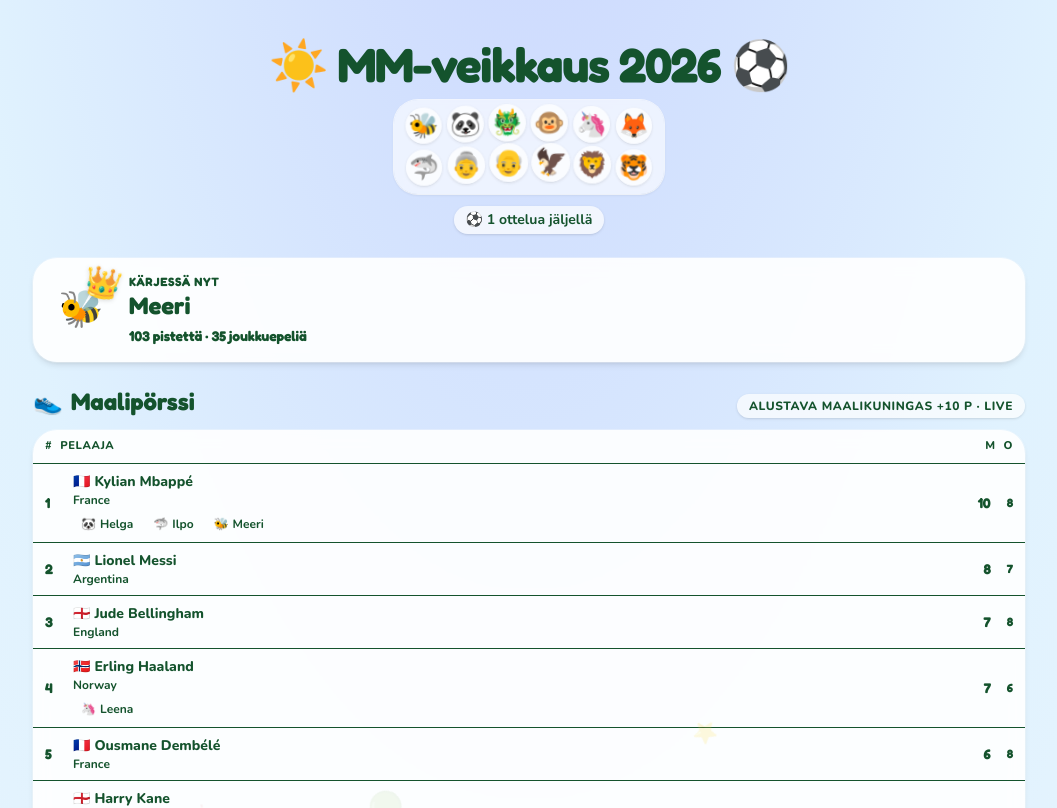
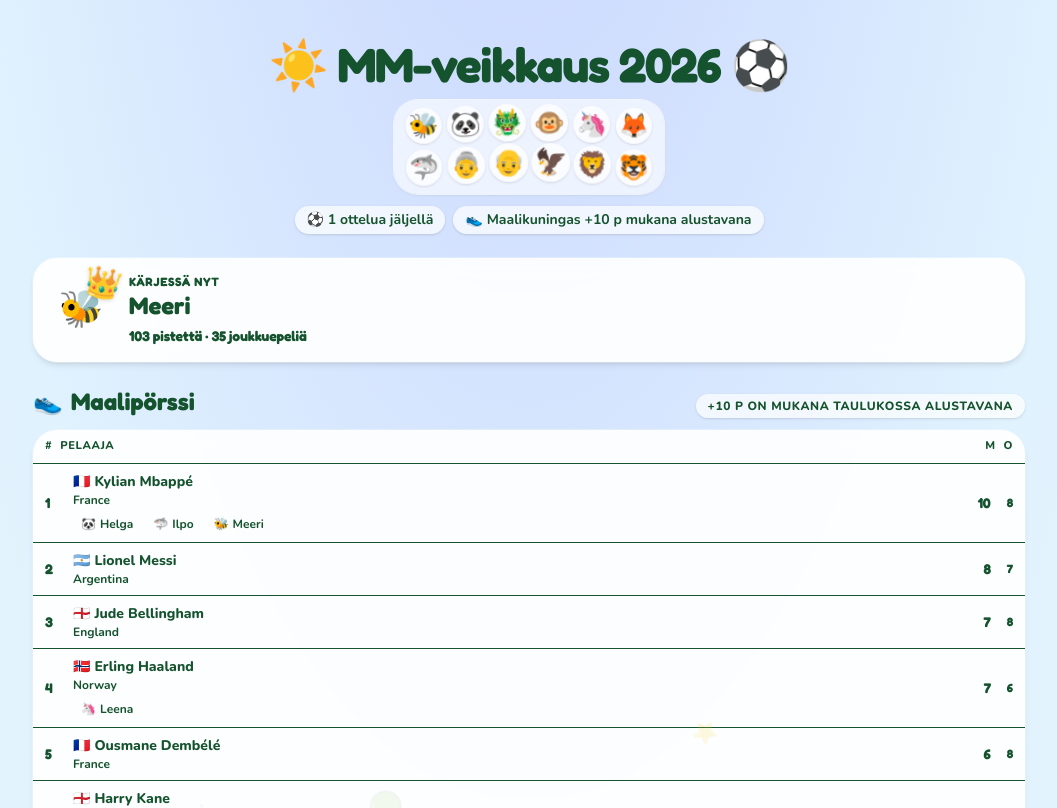
Before and after one commit to intery-oy/mm-veikkaus, a React (Vite) app: page / in a window 1280 px wide. Shown: the top 808 px of the page, without its empty margins (111-1168 px from the left). Built offline with nearby package versions, Linux system fonts and the light colour scheme.

Commit message:
Selkeytä alustavan maalikuningasbonuksen tila

```diff
--- a/src/app/App.tsx
+++ b/src/app/App.tsx
@@ -24,6 +24,9 @@ export function App() {
   const data = buildPortalData();
   const leader = data.bettors[0];
   const anyPoints = data.bettors.some((b) => b.total > 0);
+  const hasProvisionalTopScorerPoints = data.bettors.some((b) =>
+    b.bonusSlots.some((slot) => slot.label === 'Maalikuningas' && slot.status === 'provisional'),
+  );
 
   // Seuraavat ottelut. Pidä juuri alkaneet pelit näkyvissä hetken, jotta ottelu
   // ei katoa, jos tuloshaku päivittyy muutaman minuutin myöhässä.
@@ -71,6 +74,9 @@ export function App() {
         </div>
         <div className="mt-3 flex flex-wrap justify-center gap-2">
           <Pill>⚽ {data.remainingTournamentMatches} ottelua jäljellä</Pill>
+          {hasProvisionalTopScorerPoints && (
+            <Pill>👟 Maalikuningas +10 p mukana alustavana</Pill>
+          )}
         </div>
       </header>
 
@@ -98,12 +104,12 @@ export function App() {
         <section className="mb-8 space-y-3">
           <div className="flex flex-wrap items-end justify-between gap-2">
             <h2 className="flex items-center gap-2 font-display text-2xl font-bold text-[--color-grass-deep]">
-            <span>👟</span> Maalipörssi
-          </h2>
-          <span className="rounded-full bg-white/70 px-3 py-1 text-xs font-black uppercase tracking-wider text-[--color-muted] shadow-sm">
-              Alustava maalikuningas +10 p · live
-          </span>
-        </div>
+              <span>👟</span> Maalipörssi
+            </h2>
+            <span className="rounded-full bg-white/70 px-3 py-1 text-xs font-black uppercase tracking-wider text-[--color-muted] shadow-sm">
+              +10 p on mukana taulukossa alustavana
+            </span>
+          </div>
           <div className="overflow-hidden rounded-3xl bg-white/90 shadow-md ring-1 ring-white/30 backdrop-blur">
             <div className="grid grid-cols-[auto_1fr_auto_auto] gap-2 border-b border-[--color-line] px-3 py-2 text-[0.7rem] font-black uppercase tracking-wider text-[--color-muted]">
               <span>#</span>
--- a/src/app/BettorCards.tsx
+++ b/src/app/BettorCards.tsx
@@ -31,8 +31,13 @@ function BonusRow({ slot }: { slot: BonusSlot }) {
           >
             +{slot.points}
           </span>
-          {provisional && (
+          {provisional && hit && (
             <span className="rounded-full bg-[--color-sun]/25 px-2 py-0.5 text-[0.65rem] font-black uppercase tracking-wider text-[--color-ink]">
+              mukana alustavana
+            </span>
+          )}
+          {provisional && !hit && (
+            <span className="rounded-full bg-black/5 px-2 py-0.5 text-[0.65rem] font-black uppercase tracking-wider text-[--color-muted]">
               alustava
             </span>
           )}
```
